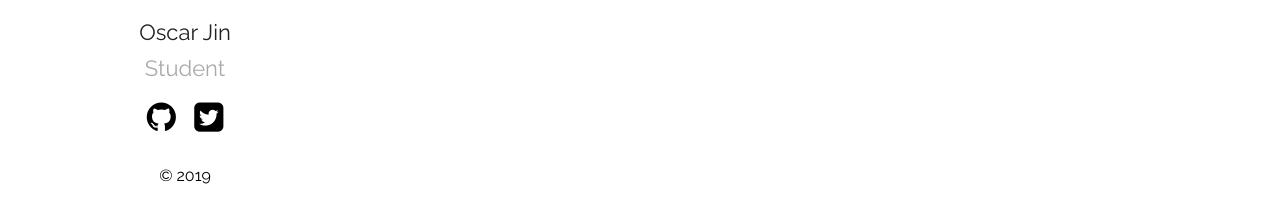
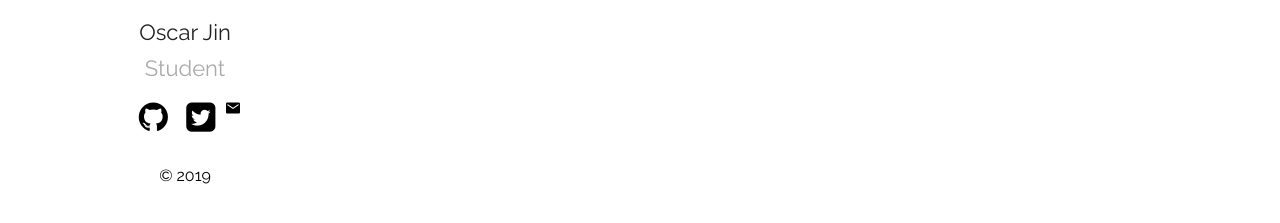
Before and after one commit to OscarJin/OscarJin.github.io, a Jekyll site: the page built from index.md, in a window 1280 px wide. Shown: the part 358-581 px from the top of the page. Built offline with Jekyll 4.4.1, drawn with Linux system fonts in a browser that asks for light colours.

Commit message:
Update default.html

```diff
--- a/_layouts/default.html
+++ b/_layouts/default.html
@@ -14,7 +14,7 @@
 				<!-- <a href="https://www.linkedin.com/{{ site.plainwhite.social_links.linkedIn }}"><li><i class="icon-linkedin-squared"></i></li></a> -->
 				<a href="https://twitter.com/{{ site.plainwhite.social_links.twitter }}"><li><i class="icon-twitter-squared"></i></li></a>
 				<!-- <a href="https://leetcode.com/{{ site.plainwhite.social_links.leetcode }}"><li><img src = "leetcode.png"width="29.5px" height="29.5px" style = “position: relative; left: 50px;” /></li></a> -->
-				<a href = "mailto:oscarjin0908@gmail.com"><li><i class="icon ion-email"></i></li></a>
+				<a href = "mailto:oscarjin0908@gmail.com"><li><ion-icon name="mail"></ion-icon></li></a>
 			</ul>
 			<p>&copy; 2019</p>
 		</section>
@@ -32,5 +32,6 @@
 		gtag('config', '{{ site.plainwhite.analytics_id }}');
 	</script>
 	{%- endif -%}
+	<script src="https://unpkg.com/ionicons@4.5.10-0/dist/ionicons.js"></script>
 </body>
 </html>
```
